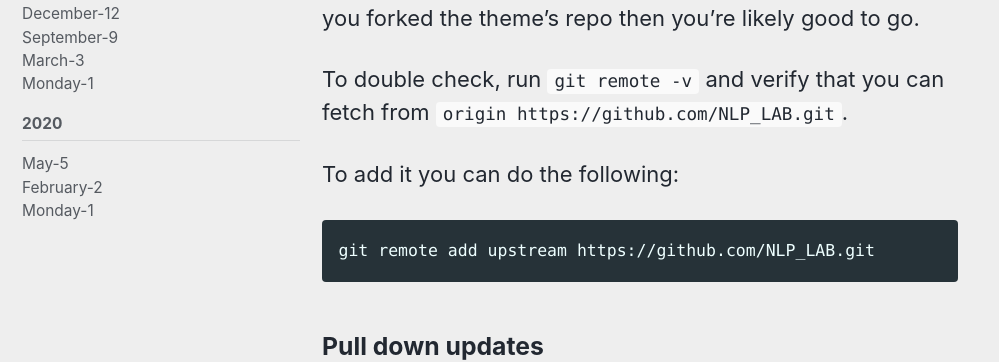
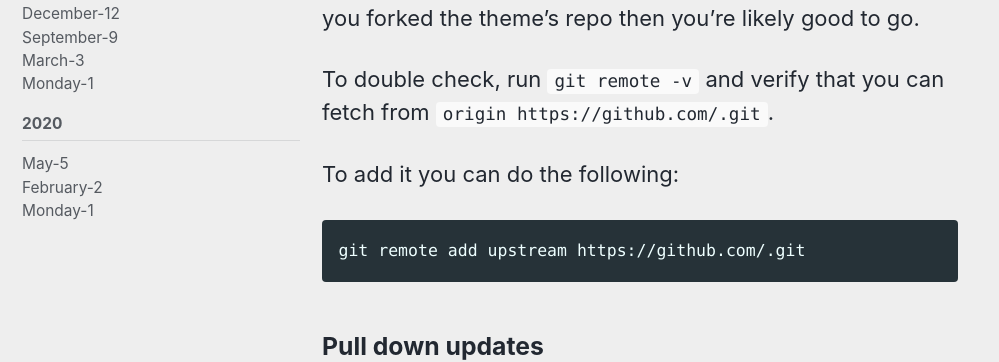
Before and after one commit to Patrick-Ni/Patrick-Ni.github.io, a Jekyll site: the page built from _docs/04-upgrading.md, in a window 1280 px wide and 900 px high, scrolled down 1947 px. Shown: the part 156-518 px from the top of the window, without its empty margins (0-999 px from the left). Built offline with Jekyll 4.4.1, drawn with Linux system fonts in a browser that asks for light colours; cached includes are drawn as plain includes; comment, search, counter and statistics services are not loaded; a style sheet for code colours, icons or effects is not loaded.

Commit message:
Update _config.yml

```diff
--- a/_config.yml
+++ b/_config.yml
@@ -17,8 +17,8 @@
 name                     : &name "NUAA NLP LAB" # &name is a YAML anchor which can be *referenced later
 description              : &description "A LAB IN NANJING UNIVERSITY OF AERONAUTICS AND ASTRONAUTICS."
 url                      : https://Patrick-Ni.github.io/ # the base hostname & protocol for your site e.g. "https://mmistakes.github.io"
-baseurl                  : "NLP_LAB" # the subpath of your site, e.g. "/blog"
-repository               : "NLP_LAB"
+baseurl                  : "" # the subpath of your site, e.g. "/blog"
+repository               : ""
 teaser                   : # path of fallback teaser image, e.g. "/assets/images/500x300.png"
 logo                     : # path of logo image to display in the masthead, e.g. "/assets/images/88x88.png"
 masthead_title           : # overrides the website title displayed in the masthead, use " " for no title
```
